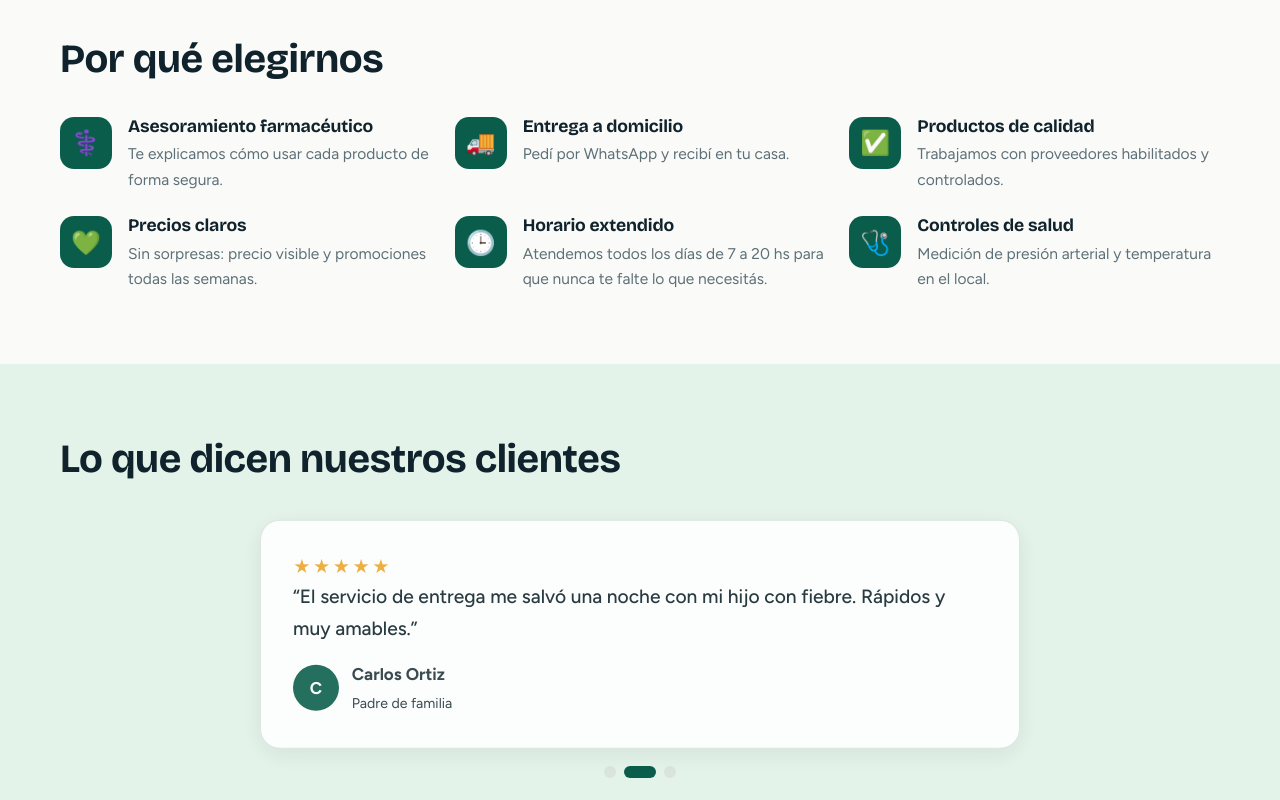
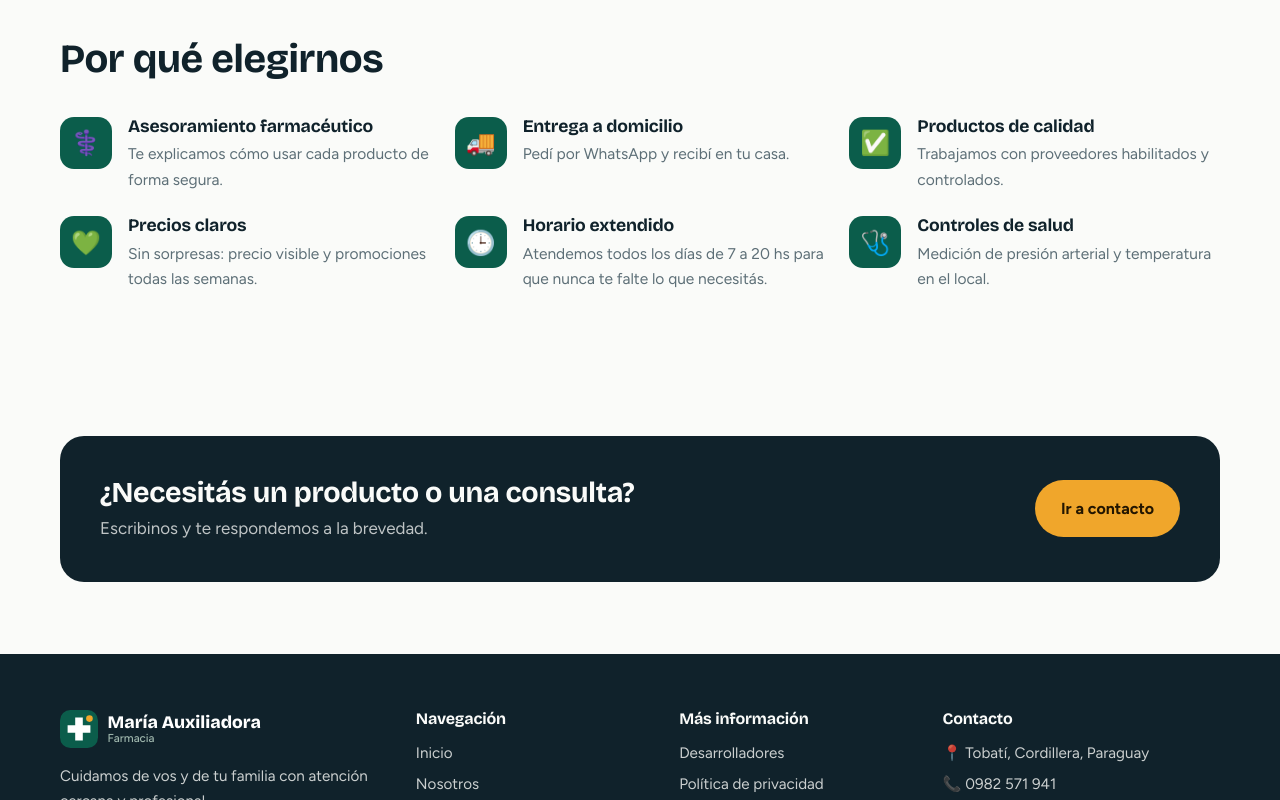
Before and after one commit to aaolmedo06-ui/farmacia-maria-auxiliadora, a plain HTML site: page index.html in a window 1280 px wide. Shown: the part 2000-2800 px from the top of the page. Drawn offline with nearby package versions, Linux system fonts and the light colour scheme.

Commit message:
Add files via upload

```diff
--- a/index.html
+++ b/index.html
@@ -92,13 +92,6 @@
       </div>
     </section>
 
-    <section class="seccion alt" id="testimonios-seccion">
-      <div class="contenedor">
-        <div class="encabezado-seccion"><h2>Lo que dicen nuestros clientes</h2></div>
-        <div class="testimonios" id="testimonios" aria-live="polite"></div>
-      </div>
-    </section>
-
     <section class="seccion">
       <div class="contenedor">
         <div class="banda">
```
